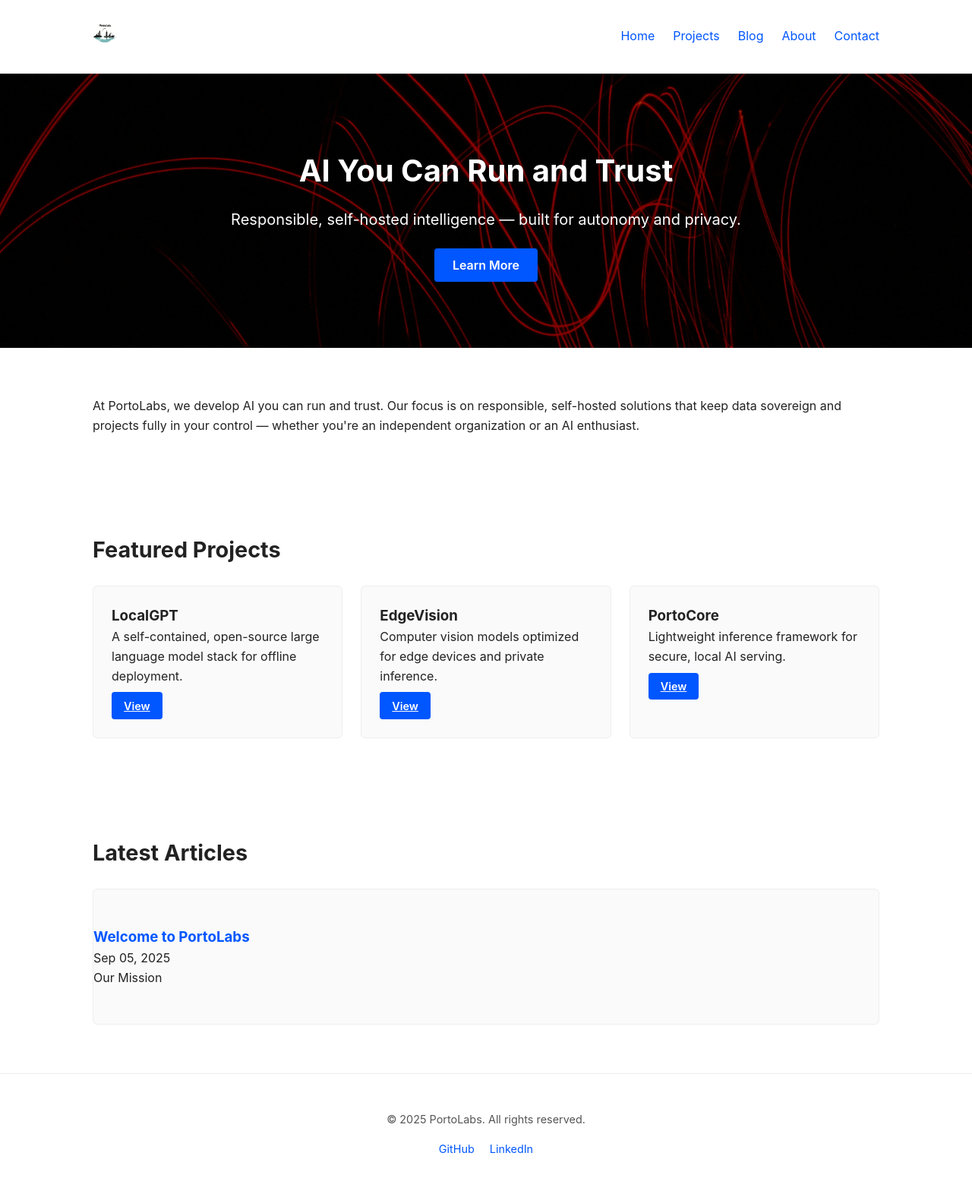
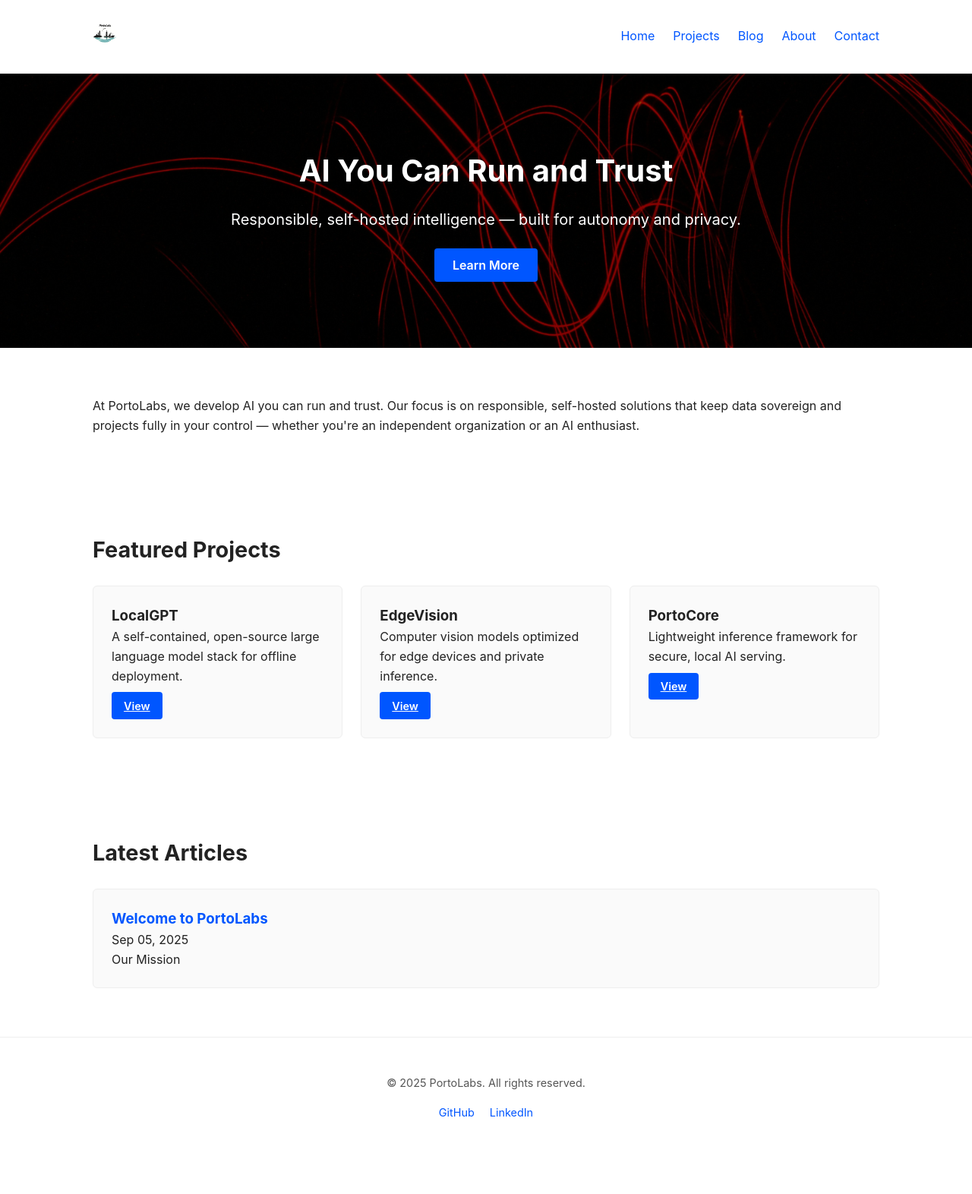
Before and after one commit to PortoLabsOrg/portolabsorg.github.io, a Jekyll site: the page built from index.html, in a window 1280 px wide. Shown: the whole page at 76% size. Built offline with Jekyll 4.4.1, drawn with Linux system fonts in a browser that asks for light colours; after the commit the page ends 1524 px from its top, so only the background shows below that.

```diff
--- a/assets/css/main.scss
+++ b/assets/css/main.scss
@@ -149,9 +149,6 @@ footer .social a { margin: 0 0.5rem; color: #0056ff; }
 }
 
 /* Blog */
-.post {
-  padding: 3rem 0;
-}
 
 .post-meta {
   color: #777;
```
Also changed, not shown: blog.md (+0 -1 lines), projects.md (+1 -1 lines), assets/img/edgevision.jpg (added), assets/img/localgpt.jpg (added), assets/img/portocore.jpg (added).
